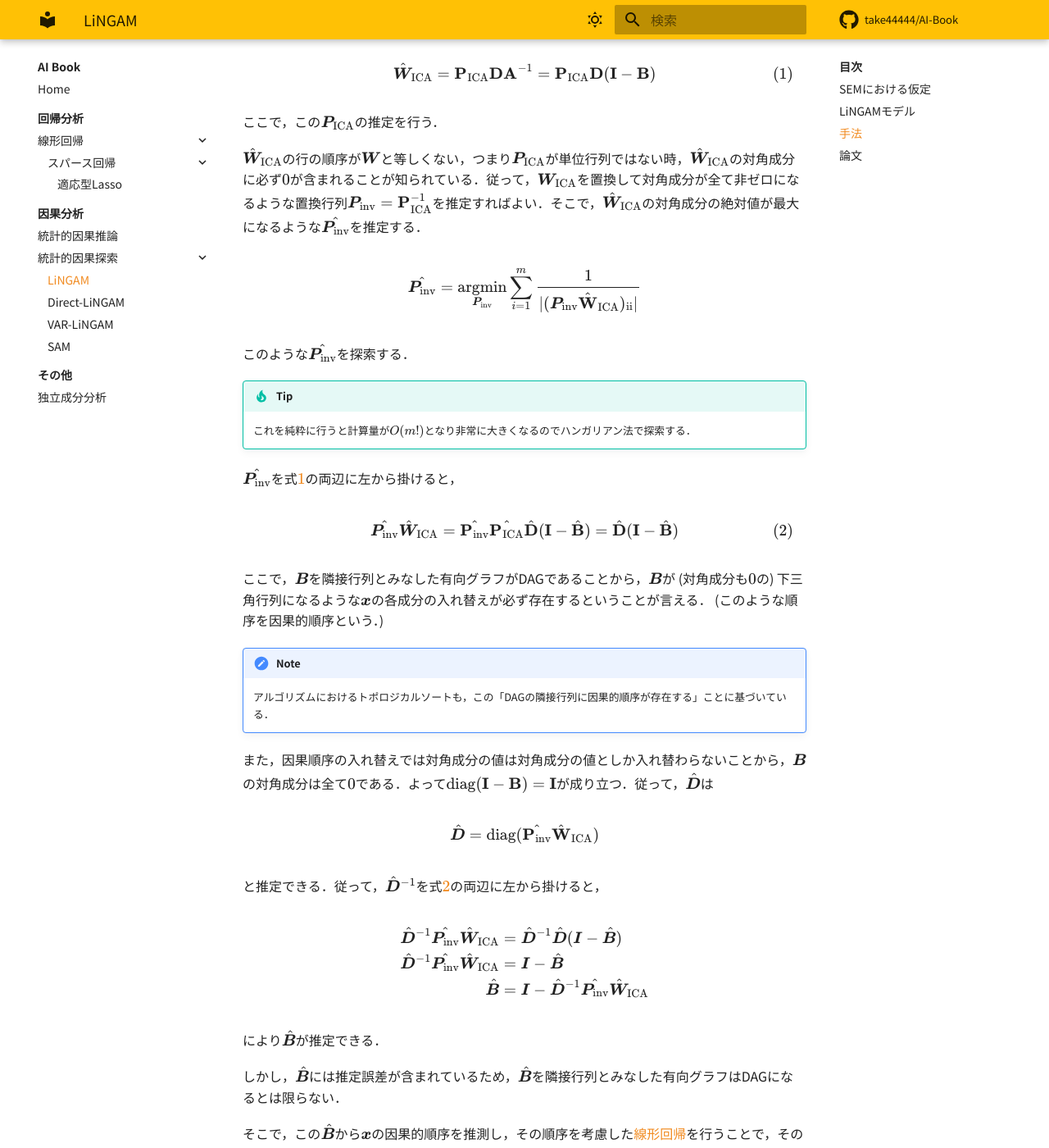
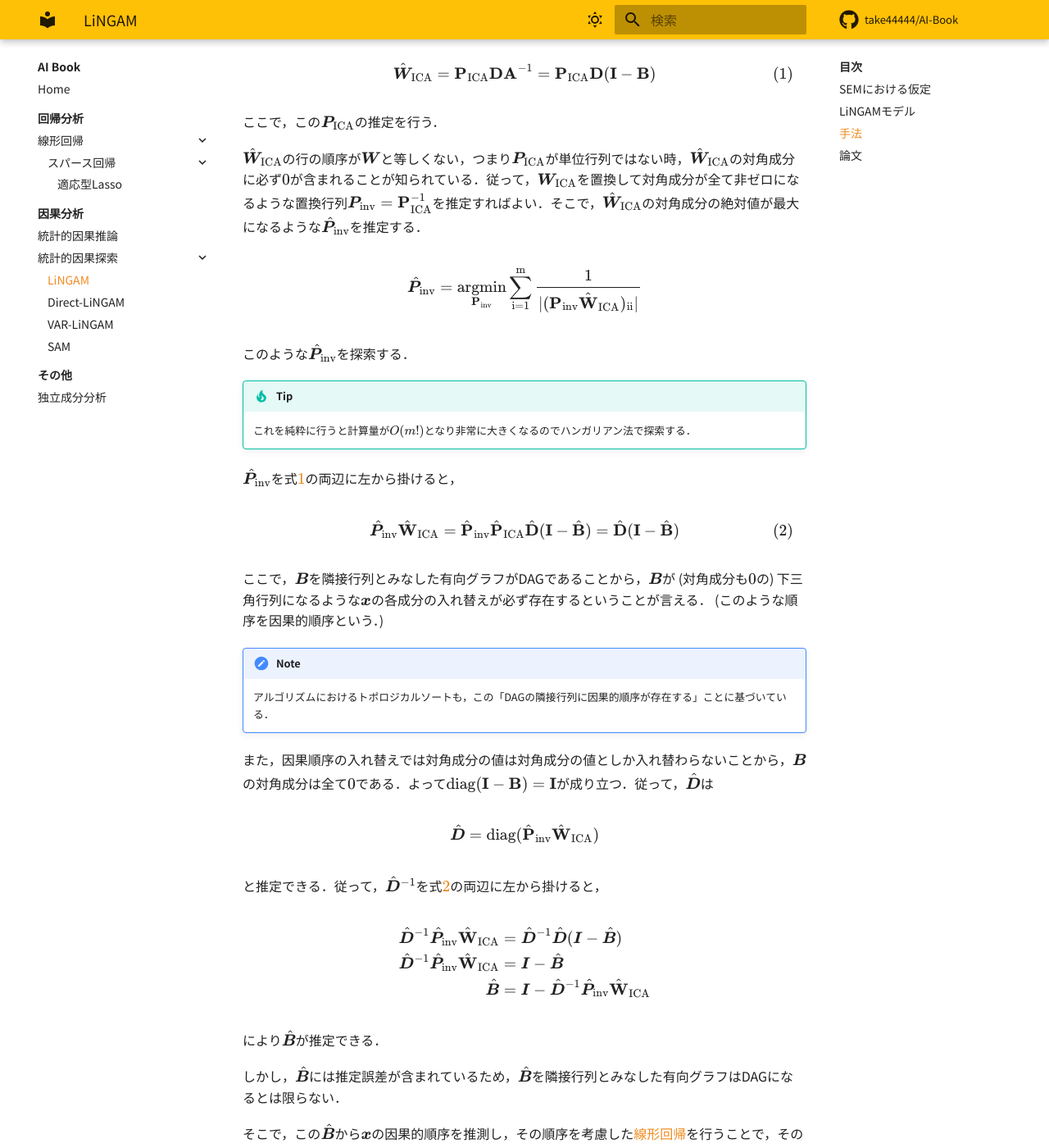
Before and after one commit to take44444/AI-Book, an MkDocs documentation site: the page built from docs/causal-analysis/causal-discovery/lingam/index.md, in a window 1280 px wide and 1400 px high, scrolled down 1035 px. Shown: the whole window at 82% size. Built offline with MkDocs 1.6.1 and Material for MkDocs 9.7.7, drawn with Linux system fonts in a browser that asks for light colours; nearby versions of some CDN libraries; comment, search, counter and statistics services are not loaded.

Commit message:
fix hat position

```diff
--- a/docs/causal-analysis/causal-discovery/lingam/index.md
+++ b/docs/causal-analysis/causal-discovery/lingam/index.md
@@ -43,21 +43,21 @@
 
 ここで，この$\bm{P}_\rm{ICA}$の推定を行う．
 
-$\hat{\bm{W}}_\rm{ICA}$の行の順序が$\bm{W}$と等しくない，つまり$\bm{P}_\rm{ICA}$が単位行列ではない時，$\hat{\bm{W}}_\rm{ICA}$の対角成分に必ず$0$が含まれることが知られている．従って，$\bm{W}_\rm{ICA}$を置換して対角成分が全て非ゼロになるような置換行列$\bm{P}_\rm{inv} = \bm{P}_\rm{ICA}^{-1}$を推定すればよい．そこで，$\hat{\bm{W}}_\rm{ICA}$の対角成分の絶対値が最大になるような$\hat{\bm{P}_\rm{inv}}$を推定する．
+$\hat{\bm{W}}_\rm{ICA}$の行の順序が$\bm{W}$と等しくない，つまり$\bm{P}_\rm{ICA}$が単位行列ではない時，$\hat{\bm{W}}_\rm{ICA}$の対角成分に必ず$0$が含まれることが知られている．従って，$\bm{W}_\rm{ICA}$を置換して対角成分が全て非ゼロになるような置換行列$\bm{P}_\rm{inv} = \bm{P}_\rm{ICA}^{-1}$を推定すればよい．そこで，$\hat{\bm{W}}_\rm{ICA}$の対角成分の絶対値が最大になるような$\hat{\bm{P}}_\rm{inv}$を推定する．
 
 $$
-\hat{\bm{P}_\rm{inv}} = \underset{\bm{P}_\rm{inv}} {\operatorname{argmin}} \sum_{i=1}^{m} \frac{1}{|(\bm{P}_\rm{inv} \hat{\bm{W}}_\rm{ICA})_{ii}|}
+\hat{\bm{P}}_\rm{inv} = \underset{\bm{P}_\rm{inv}} {\operatorname{argmin}} \sum_{i=1}^{m} \frac{1}{|(\bm{P}_\rm{inv} \hat{\bm{W}}_\rm{ICA})_{ii}|}
 $$
 
-このような$\hat{\bm{P}_\rm{inv}}$を探索する．
+このような$\hat{\bm{P}}_\rm{inv}$を探索する．
 
 !!! Tip
     これを純粋に行うと計算量が$O(m!)$となり非常に大きくなるのでハンガリアン法で探索する．
 
- $\hat{\bm{P}_\rm{inv}}$を式$\ref{a}$の両辺に左から掛けると，
+ $\hat{\bm{P}}_\rm{inv}$を式$\ref{a}$の両辺に左から掛けると，
 
 $$
-\hat{\bm{P}_\rm{inv}} \hat{\bm{W}}_\rm{ICA} = \hat{\bm{P}_\rm{inv}} \hat{\bm{P}_\rm{ICA}} \hat{\bm{D}} (\bm{I} - \hat{\bm{B}}) = \hat{\bm{D}} (\bm{I} - \hat{\bm{B}}) \label{b}\tag{2}
+\hat{\bm{P}}_\rm{inv} \hat{\bm{W}}_\rm{ICA} = \hat{\bm{P}}_\rm{inv} \hat{\bm{P}}_\rm{ICA} \hat{\bm{D}} (\bm{I} - \hat{\bm{B}}) = \hat{\bm{D}} (\bm{I} - \hat{\bm{B}}) \label{b}\tag{2}
 $$
 
 ここで，$\bm{B}$を隣接行列とみなした有向グラフがDAGであることから，$\bm{B}$が (対角成分も$0$の) 下三角行列になるような$\bm{x}$の各成分の入れ替えが必ず存在するということが言える． (このような順序を因果的順序という．)
@@ -68,16 +68,16 @@
 また，因果順序の入れ替えでは対角成分の値は対角成分の値としか入れ替わらないことから，$\bm{B}$の対角成分は全て$0$である．よって$\rm{diag}({\bm{I} - \bm{B}}) = \bm{I}$が成り立つ．従って，$\hat{\bm{D}}$は
 
 $$
-\hat{\bm{D}} = \rm{diag}(\hat{\bm{P}_\rm{inv}} \hat{\bm{W}}_\rm{ICA})
+\hat{\bm{D}} = \rm{diag}(\hat{\bm{P}}_\rm{inv} \hat{\bm{W}}_\rm{ICA})
 $$
 
 と推定できる．従って，$\hat{\bm{D}}^{-1}$を式$\ref{b}$の両辺に左から掛けると，
 
 $$
 \begin{aligned}
-\hat{\bm{D}}^{-1} \hat{\bm{P}_\rm{inv}} \hat{\bm{W}}_\rm{ICA} &= \hat{\bm{D}}^{-1} \hat{\bm{D}} (\bm{I} - \hat{\bm{B}}) \\
-\hat{\bm{D}}^{-1} \hat{\bm{P}_\rm{inv}} \hat{\bm{W}}_\rm{ICA} &= \bm{I} - \hat{\bm{B}} \\
-\hat{\bm{B}} &= \bm{I} - \hat{\bm{D}}^{-1} \hat{\bm{P}_\rm{inv}} \hat{\bm{W}}_\rm{ICA}
+\hat{\bm{D}}^{-1} \hat{\bm{P}}_\rm{inv} \hat{\bm{W}}_\rm{ICA} &= \hat{\bm{D}}^{-1} \hat{\bm{D}} (\bm{I} - \hat{\bm{B}}) \\
+\hat{\bm{D}}^{-1} \hat{\bm{P}}_\rm{inv} \hat{\bm{W}}_\rm{ICA} &= \bm{I} - \hat{\bm{B}} \\
+\hat{\bm{B}} &= \bm{I} - \hat{\bm{D}}^{-1} \hat{\bm{P}}_\rm{inv} \hat{\bm{W}}_\rm{ICA}
 \end{aligned}
 $$
 
```
